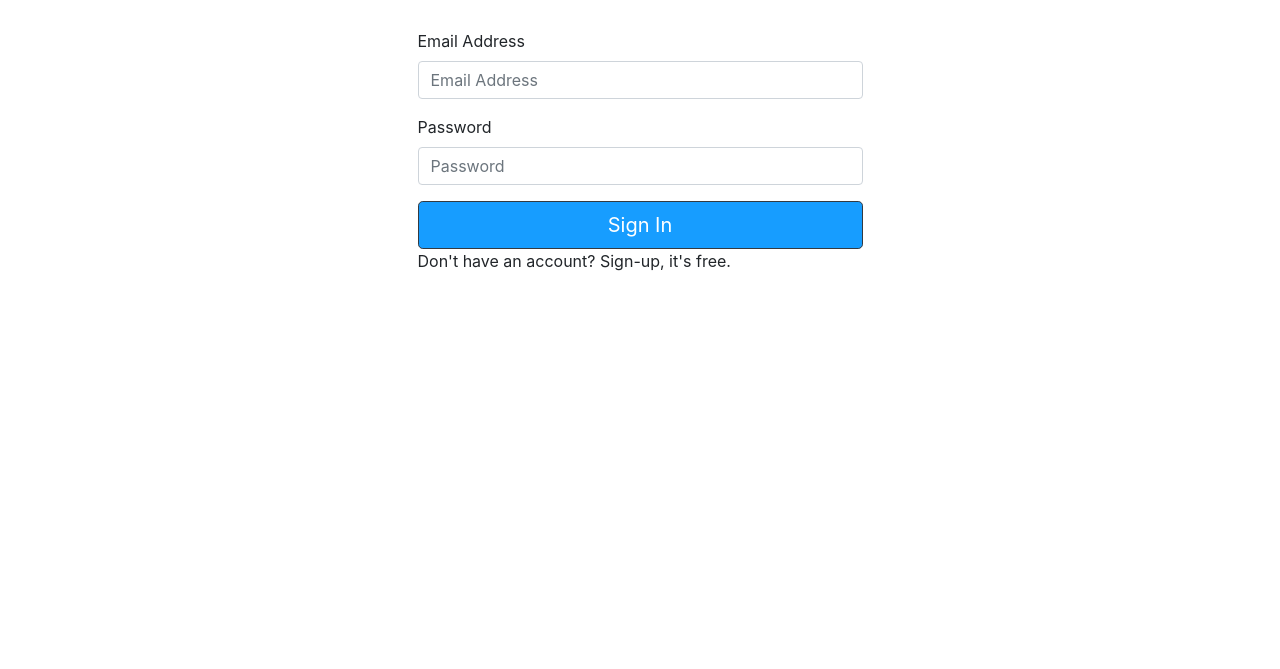
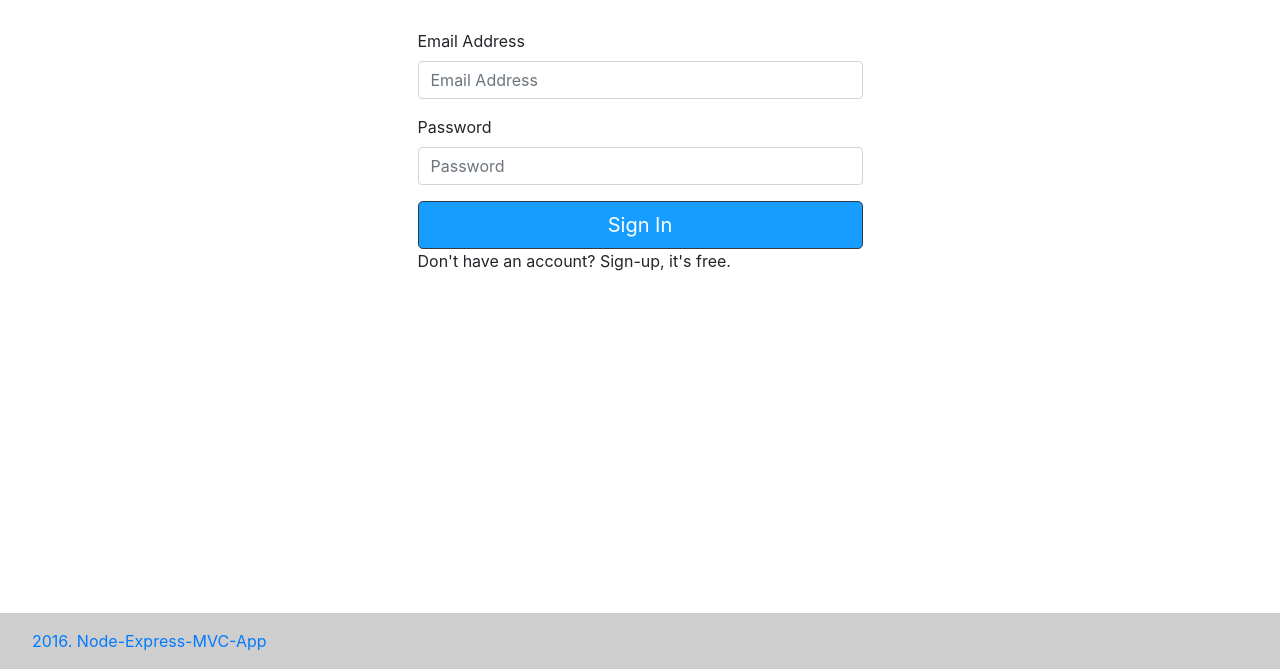
Before and after one commit to Manuel-Ascanho/MVC-App, a plain HTML site: page index.html in a window 1280 px wide. Shown: the part 131-800 px from the top of the page. Drawn offline with nearby package versions, Linux system fonts and the light colour scheme.

Commit message:
COMMIT 06
FOOTER

```diff
--- a/index.html
+++ b/index.html
@@ -59,6 +59,10 @@
     <div class="col">
     </div>
   </div>
- </div>
+
+  <nav class="navbar fixed-bottom navbar-primary" style="background-color:#cecece;">
+  <a class="nav-link" href="#">2016. Node-Express-MVC-App</a>
+ </nav>
+</div>
 </body>
 </html>
```
